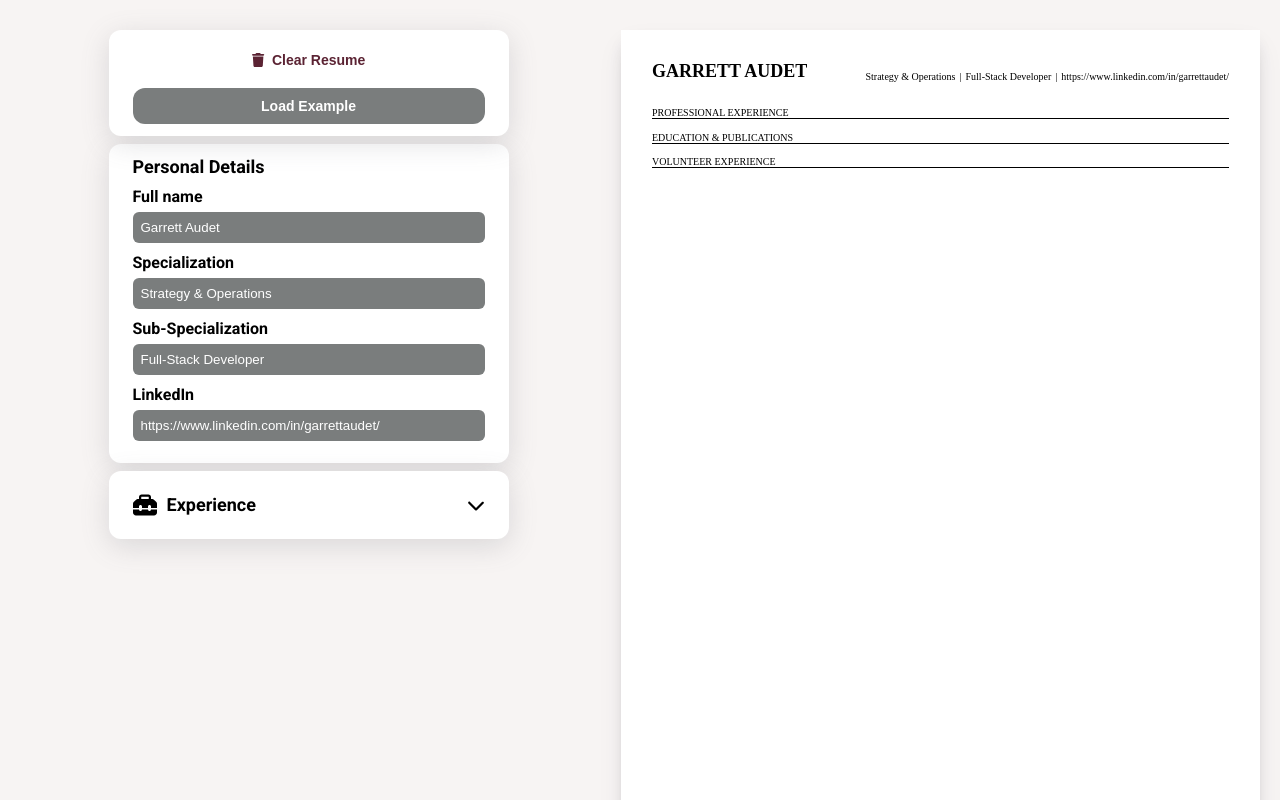
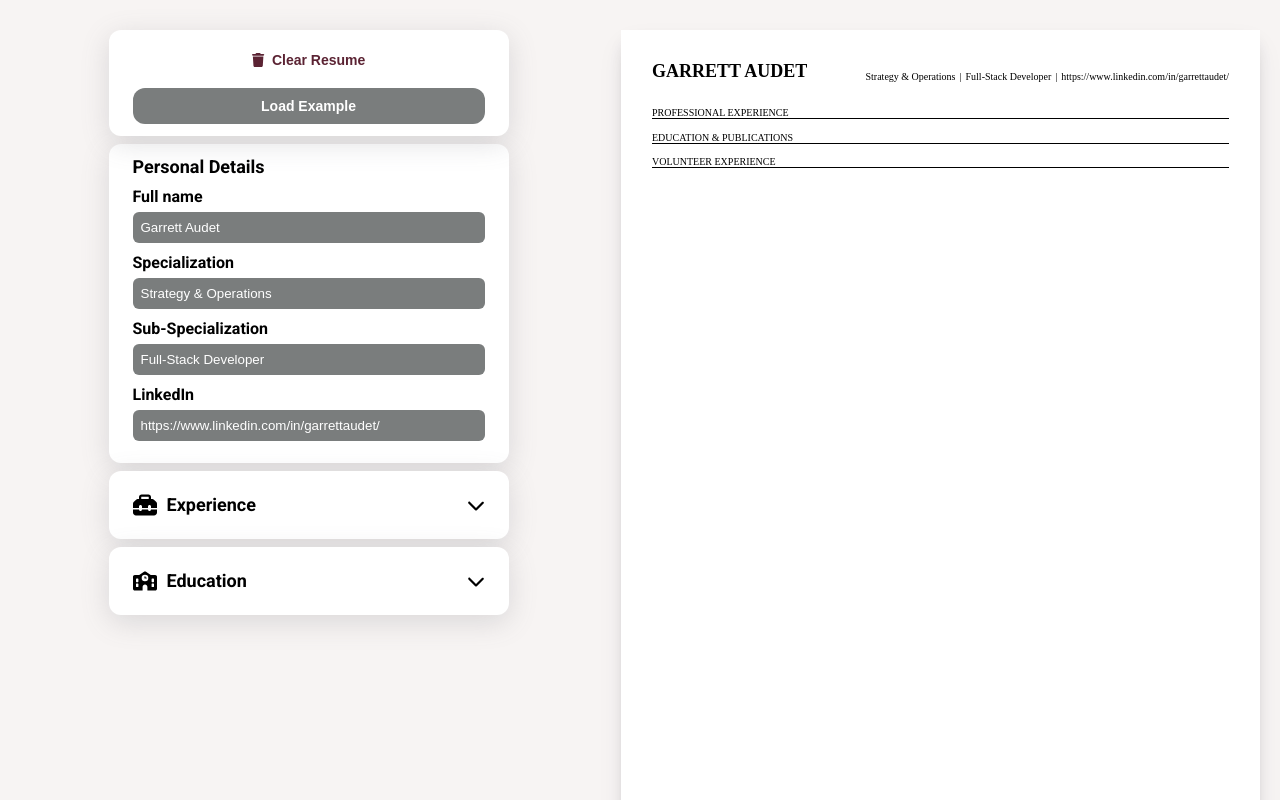
Before and after one commit to GarrettAudet/CV-Generator, a React (Create React App) app: page / in a window 1280 px wide. Shown: the top 800 px of the page. Built offline with nearby package versions, Linux system fonts and the light colour scheme.

Commit message:
Added education sidebeducation sidebar

```diff
--- a/src/components/LeftSide/Education/Education.js
+++ b/src/components/LeftSide/Education/Education.js
@@ -1,39 +1,19 @@
 import React, { useState } from 'react';
-import { FontAwesomeIcon } from '@fortawesome/react-fontawesome';
 import { faSchool } from '@fortawesome/free-solid-svg-icons';
-import { faChevronUp } from '@fortawesome/free-solid-svg-icons';
 import './Education.css';
+import SegmentHeader from '../subHeader/segmentHeader'
 import '../CommonStyles/styles.css'
 
-export default function Experience() {
-    // Set Visible State
+export default function Education() {
     const [isVisible, setIsVisible] = useState(false);
 
-    // Education
-    const [education, setEducation] = useState([
-        {
-            school: "Queen's University",
-            degree: 'Bachelor of Commerce',
-            startDate: new Date(2016, 6),
-            endDate: new Date(2020, 10),
-        },
-        {
-            school: "Queen's University",
-            degree: 'Bachelor of Arts (Computer Science)',
-            startDate: new Date(2020, 7),
-            endDate: new Date(2021, 10),
-        }
-    ]);
+    const toggleVisibility = () => {
+        setIsVisible(!isVisible);
+    };
 
     return (
-        <div className="Experience LHSInput">
-            <h2 className="LHSInputHeader">
-                <div className="iconGrouped">
-                    <FontAwesomeIcon icon={faSchool} className='classIcon educationIcon' />
-                    Education
-                </div>
-                <FontAwesomeIcon icon={faChevronUp} />
-            </h2>
-        </div>
+        <div className="Experience">
+            <SegmentHeader icon={faSchool} headerText="Education" toggle={toggleVisibility} isVisible = {isVisible} />
+         </div>
     );
 }
--- a/src/components/LeftSide/LeftSide.js
+++ b/src/components/LeftSide/LeftSide.js
@@ -15,6 +15,7 @@ import Awards from './Awards/Awards';
 <Education />
 <Awards /> */
 import './LeftSide.css';
+import Education from './Education/Education';
 
 export default function LeftSide() {
     return (
@@ -22,6 +23,7 @@ export default function LeftSide() {
             <Option />
             <PersonalDetails />
             <Experience />
+            <Education />
         </div>
     );
 }
```
